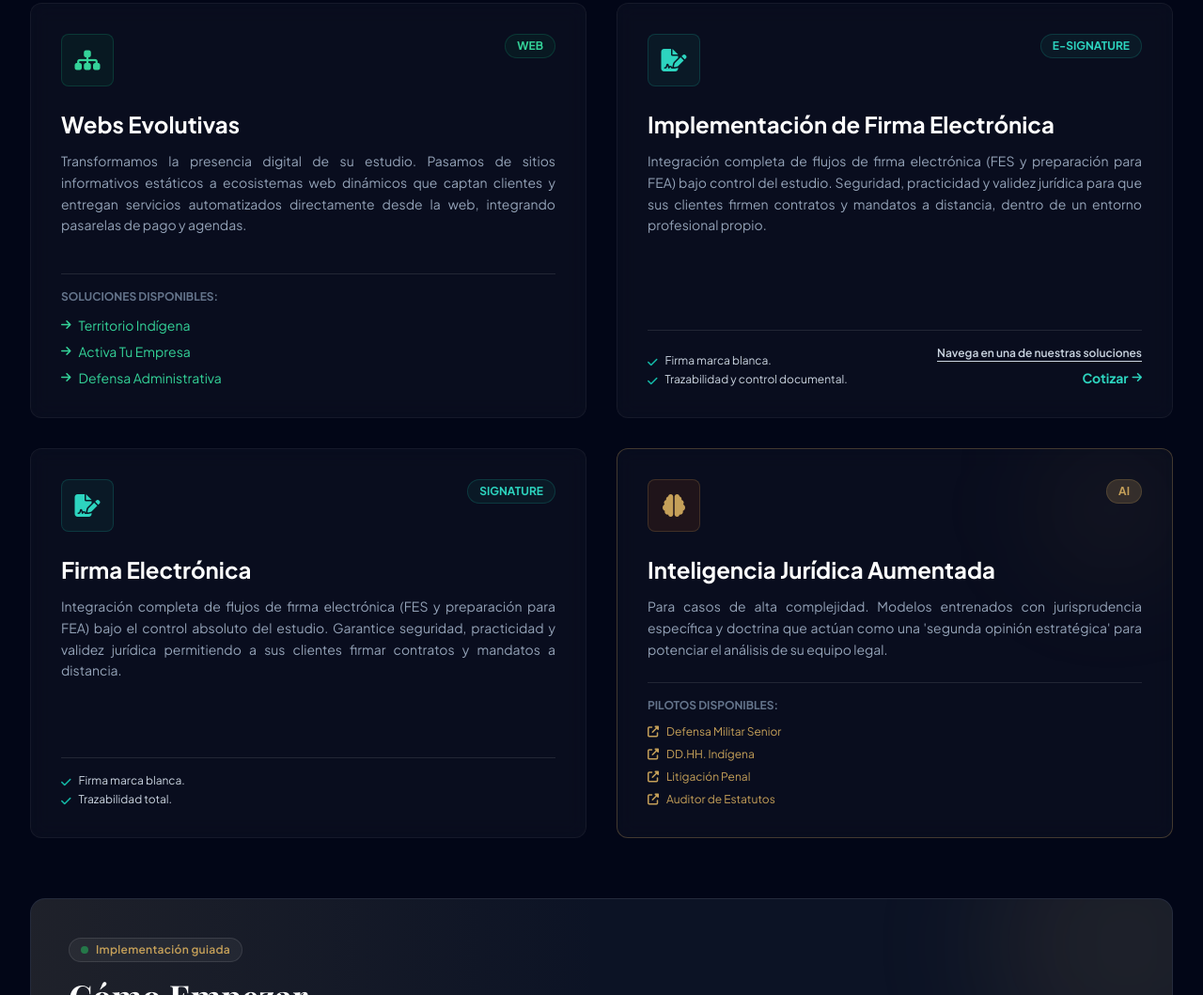
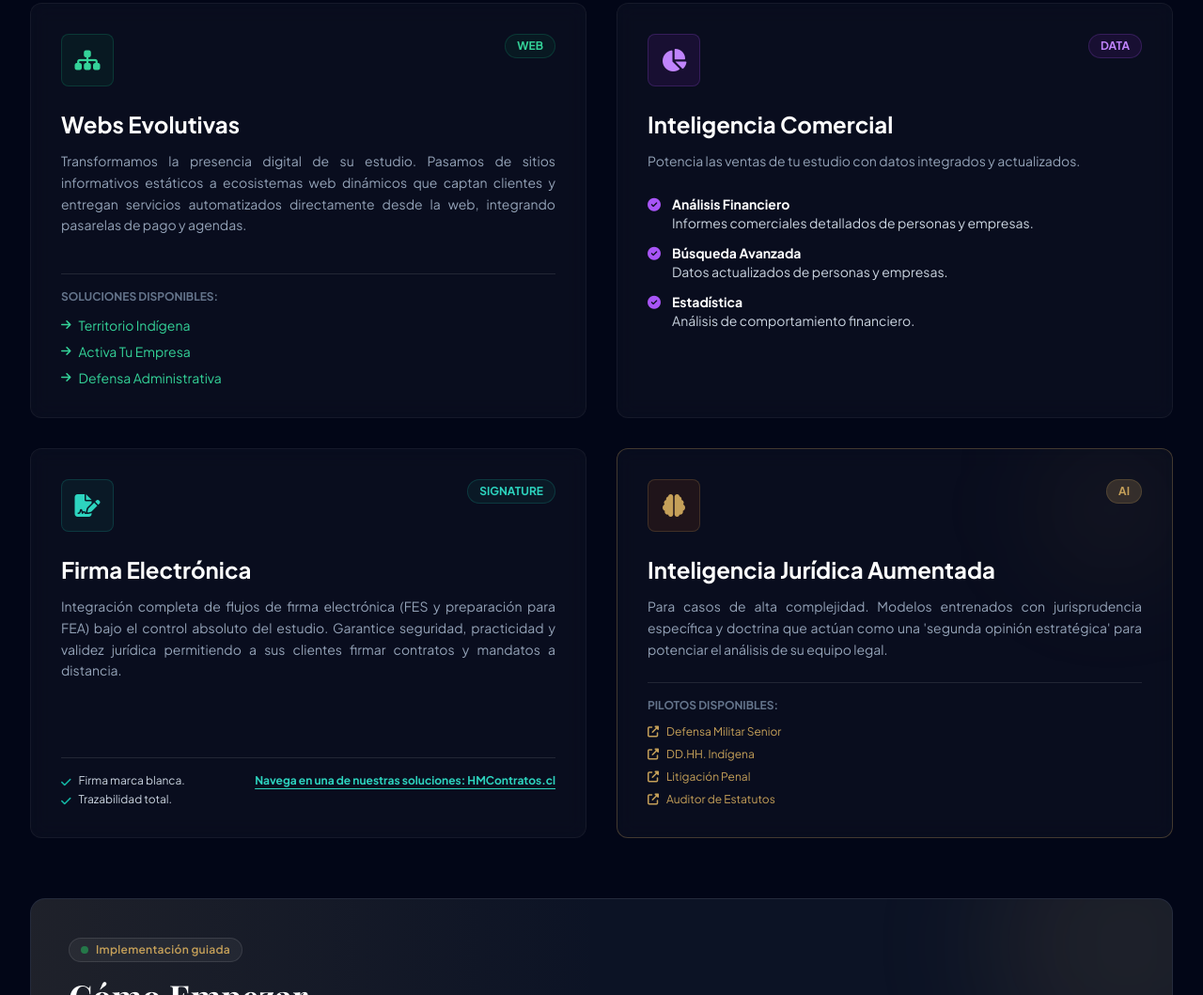
Before and after one commit to HMlegal/HMELGAL-V3, a website: page index.html in a window 1280 px wide. Shown: the part 1074-2133 px from the top of the page at 94% size. Drawn offline with nearby package versions, Linux system fonts and the light colour scheme.

Commit message:
Modifica html macro

```diff
--- a/index.html
+++ b/index.html
@@ -242,64 +242,73 @@
         <!-- Unidad 2 -->
         <div class="glass-card rounded-xl p-8 group hover:bg-white/5 transition flex flex-col">
           <div class="flex justify-between items-start mb-6">
-    <div class="w-14 h-14 rounded-lg bg-teal-900/20 text-teal-400 flex items-center justify-center text-2xl border border-teal-500/20">
-      <i class="fas fa-file-signature" aria-hidden="true"></i>
+            <div class="w-14 h-14 rounded-lg bg-purple-900/20 text-purple-400 flex items-center justify-center text-2xl border border-purple-500/20">
+              <i class="fas fa-chart-pie"></i>
             </div>
-    <span class="text-xs font-bold bg-teal-900/20 text-teal-400 px-3 py-1 rounded-full border border-teal-500/20">
-      E-SIGNATURE
+            <span class="text-xs font-bold bg-purple-900/20 text-purple-400 px-3 py-1 rounded-full border border-purple-500/20">DATA</span>
+          </div>
+
+          <h4 class="text-white font-bold text-2xl mb-3"
+              data-en="Commercial Intelligence" data-es="Inteligencia Comercial">Inteligencia Comercial</h4>
+
+          <p class="text-slate-400 text-sm leading-relaxed mb-6 text-justify"
+             data-en="Boost your firm's sales with integrated, up-to-date data."
+             data-es="Potencia las ventas de tu estudio con datos integrados y actualizados.">
+            Potencia las ventas de tu estudio con datos integrados y actualizados.
+          </p>
+
+          <ul class="space-y-3 text-sm text-slate-300 flex-grow">
+            <li class="flex gap-3">
+              <i class="fas fa-check-circle text-purple-500 mt-1 shrink-0"></i>
+              <div>
+                <strong class="text-white block" data-en="Financial Analysis" data-es="Análisis Financiero">Análisis Financiero</strong>
+                <span data-en="Detailed commercial reports for individuals and companies."
+                      data-es="Informes comerciales detallados de personas y empresas.">
+                  Informes comerciales detallados de personas y empresas.
                 </span>
               </div>
+            </li>
 
-  <h4 class="text-white font-bold text-2xl mb-3">
-    Implementación de Firma Electrónica
-  </h4>
+            <li class="flex gap-3">
+              <i class="fas fa-check-circle text-purple-500 mt-1 shrink-0"></i>
+              <div>
+                <strong class="text-white block" data-en="Advanced Search" data-es="Búsqueda Avanzada">Búsqueda Avanzada</strong>
+                <span data-en="Up-to-date data on individuals and companies."
+                      data-es="Datos actualizados de personas y empresas.">
+                  Datos actualizados de personas y empresas.
+                </span>
+              </div>
+            </li>
 
-  <p class="text-slate-400 text-sm leading-relaxed mb-6 text-justify flex-grow">
-    Integración completa de flujos de firma electrónica (FES y preparación para FEA) bajo control del estudio.
-    Seguridad, practicidad y validez jurídica para que sus clientes firmen contratos y mandatos a distancia,
-    dentro de un entorno profesional propio.
-  </p>
-
-  <div class="mt-auto pt-4 border-t border-white/10 flex justify-between items-end gap-4">
-    <ul class="space-y-1 text-xs text-slate-300">
-      <li class="flex gap-2">
-        <i class="fas fa-check text-teal-500 mt-1" aria-hidden="true"></i>
-        Firma marca blanca.
-      </li>
-      <li class="flex gap-2">
-        <i class="fas fa-check text-teal-500 mt-1" aria-hidden="true"></i>
-        Trazabilidad y control documental.
+            <li class="flex gap-3">
+              <i class="fas fa-check-circle text-purple-500 mt-1 shrink-0"></i>
+              <div>
+                <strong class="text-white block" data-en="Statistics" data-es="Estadística">Estadística</strong>
+                <span data-en="Behavioral and financial trend insights."
+                      data-es="Análisis de comportamiento financiero.">
+                  Análisis de comportamiento financiero.
+                </span>
+              </div>
             </li>
           </ul>
-
-    <div class="flex flex-col items-end gap-2 text-right">
-      <!-- CTA exploratorio -->
-      <a href="/hmcontratos/index.html"
-         class="text-xs font-semibold text-slate-300 hover:text-teal-300 transition underline underline-offset-4">
-        Navega en una de nuestras soluciones
-      </a>
-
-      <!-- CTA comercial -->
-      <button type="button"
-              onclick="selectUnit('Firma Electrónica')"
-              class="text-sm font-bold text-teal-400 hover:text-teal-300 transition flex items-center gap-1">
-        Cotizar <i class="fas fa-arrow-right text-xs" aria-hidden="true"></i>
-      </button>
-    </div>
-  </div>
         </div>
 
        <!-- Unidad 3 -->
 <div class="glass-card rounded-xl p-8 group hover:bg-white/5 transition flex flex-col">
   <div class="flex justify-between items-start mb-6">
     <div class="w-14 h-14 rounded-lg bg-teal-900/20 text-teal-400 flex items-center justify-center text-2xl border border-teal-500/20">
-              <i class="fas fa-file-signature"></i>
+      <i class="fas fa-file-signature" aria-hidden="true"></i>
     </div>
-            <span class="text-xs font-bold bg-teal-900/20 text-teal-400 px-3 py-1 rounded-full border border-teal-500/20">SIGNATURE</span>
+    <span class="text-xs font-bold bg-teal-900/20 text-teal-400 px-3 py-1 rounded-full border border-teal-500/20">
+      SIGNATURE
+    </span>
   </div>
 
   <h4 class="text-white font-bold text-2xl mb-3"
-              data-en="Electronic Signature" data-es="Firma Electrónica">Firma Electrónica</h4>
+      data-en="Electronic Signature"
+      data-es="Firma Electrónica">
+    Firma Electrónica
+  </h4>
 
   <p class="text-slate-400 text-sm leading-relaxed mb-6 text-justify flex-grow"
      data-en="Full integration of electronic signature flows (simple and ready for advanced) under your firm's control. Enable clients to sign contracts and mandates remotely with legal validity."
@@ -307,17 +316,29 @@
     Integración completa de flujos de firma electrónica (FES y preparación para FEA) bajo el control absoluto del estudio. Garantice seguridad, practicidad y validez jurídica permitiendo a sus clientes firmar contratos y mandatos a distancia.
   </p>
 
-          <div class="mt-auto pt-4 border-t border-white/10 flex justify-between items-center">
+  <div class="mt-auto pt-4 border-t border-white/10 flex justify-between items-start gap-4">
     <ul class="space-y-1 text-xs text-slate-300">
       <li class="flex gap-2">
-                <i class="fas fa-check text-teal-500 mt-1"></i>
-                <span data-en="White-label signature." data-es="Firma marca blanca.">Firma marca blanca.</span>
+        <i class="fas fa-check text-teal-500 mt-1" aria-hidden="true"></i>
+        <span data-en="White-label signature." data-es="Firma marca blanca.">
+          Firma marca blanca.
+        </span>
       </li>
       <li class="flex gap-2">
-                <i class="fas fa-check text-teal-500 mt-1"></i>
-                <span data-en="Full traceability." data-es="Trazabilidad total.">Trazabilidad total.</span>
+        <i class="fas fa-check text-teal-500 mt-1" aria-hidden="true"></i>
+        <span data-en="Full traceability." data-es="Trazabilidad total.">
+          Trazabilidad total.
+        </span>
       </li>
     </ul>
+
+    <!-- CTA exploratorio -->
+    <a href="/hmcontratos/index.html"
+       class="text-xs font-bold text-teal-400 hover:text-teal-300 transition underline underline-offset-4 text-right"
+       data-en="Explore one of our solutions: HMContratos.cl"
+       data-es="Navega en una de nuestras soluciones: HMContratos.cl">
+      Navega en una de nuestras soluciones: HMContratos.cl
+    </a>
   </div>
 </div>
 
```
Lines whose indentation alone changed are shown as unchanged.
